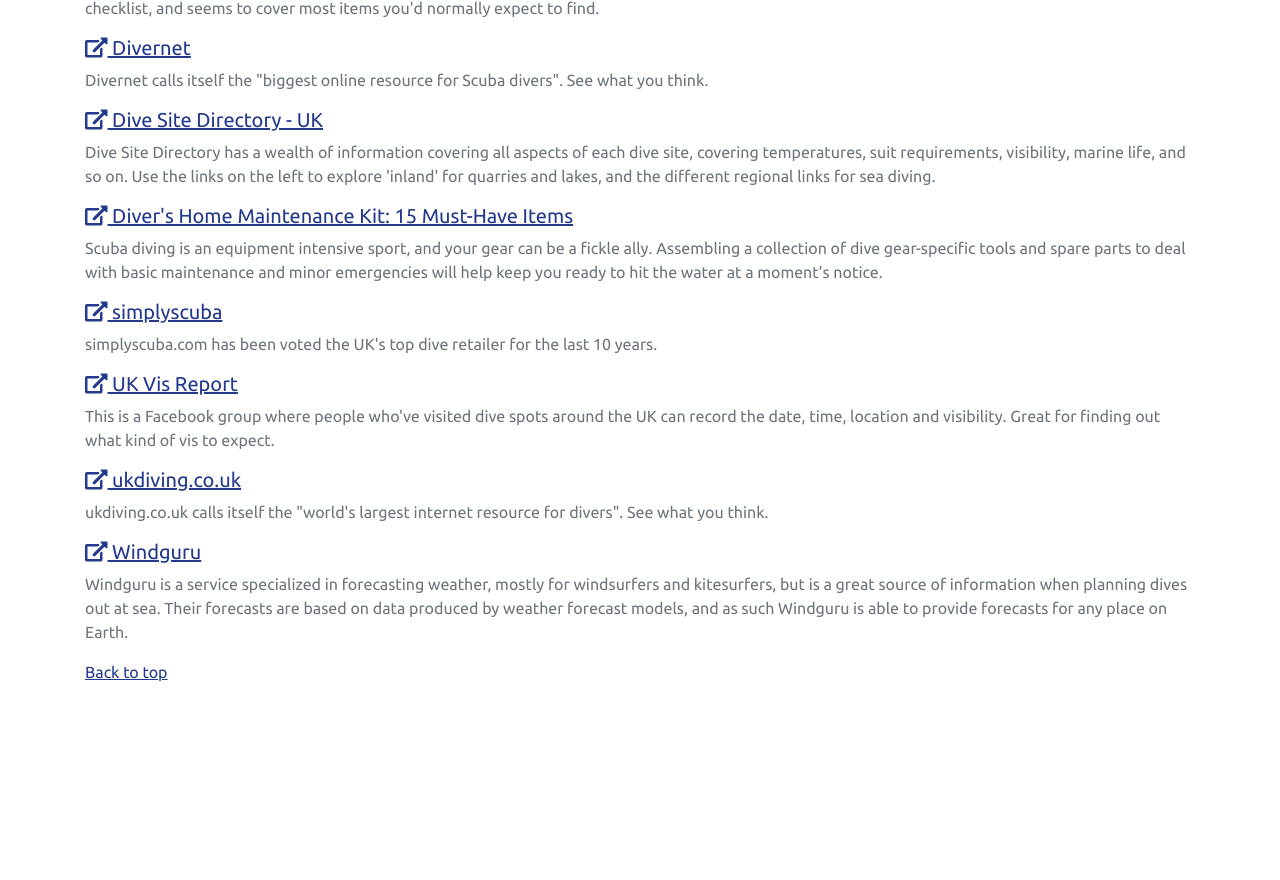
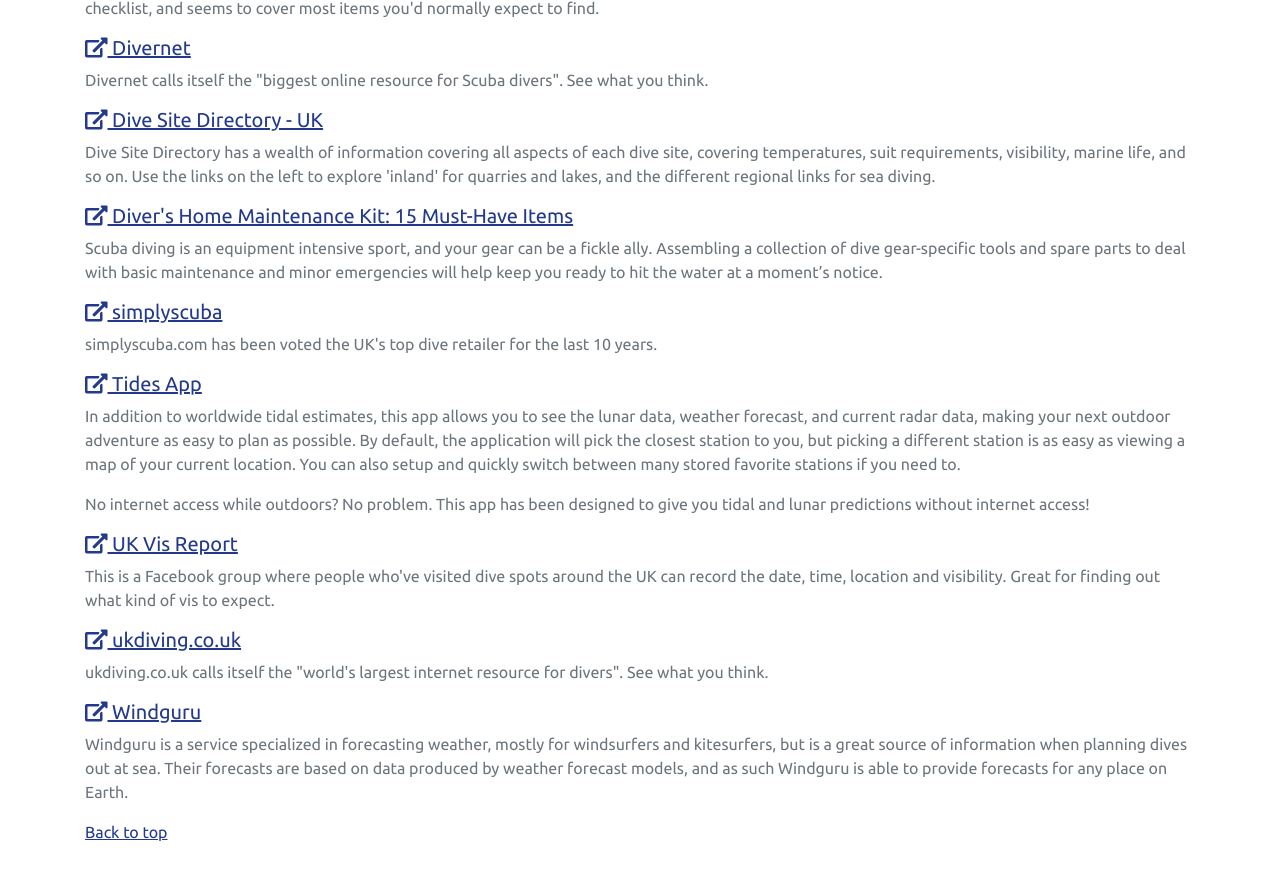
Before and after one commit to RUBSAC/rubsac.github.io, a Jekyll site: the page built from links.html, in a window 1280 px wide and 900 px high, scrolled down 3800 px. Shown: the top 880 px of the window. Built offline with Jekyll 4.4.1, drawn with Linux system fonts in a browser that asks for light colours; nearby versions of some CDN libraries; before the commit the page ends 4540 px from its top, so only the background shows below that.

Commit message:
Added Tides app to links-other

```diff
--- a/links-other.html
+++ b/links-other.html
@@ -62,6 +62,22 @@
     simplyscuba.com has been voted the UK's top dive retailer for the last 10 years.
 </p>
 
+<a name="other-tides"></a>
+<h5>
+    <a href="https://play.google.com/store/apps/details?id=com.SeventhGear.tides" target="_blank">
+        <i class="fas fa-external-link-alt"></i> Tides App</a>
+</h5>
+<p class="text-muted">
+    In addition to worldwide tidal estimates, this app allows you to see the lunar data, weather forecast, and current
+    radar data, making your next outdoor adventure as easy to plan as possible. By default, the application will pick
+    the closest station to you, but picking a different station is as easy as viewing a map of your current location.
+    You can also setup and quickly switch between many stored favorite stations if you need to.
+</p>
+<p class="text-muted">
+    No internet access while outdoors? No problem. This app has been designed to give you tidal and lunar predictions
+    without internet access!
+</p>
+
 <a name="other-ukvr"></a>
 <h5>
     <a href="https://www.facebook.com/pages/category/Sports/UK-Vis-Report-728937657286754/" target="_blank">
```
